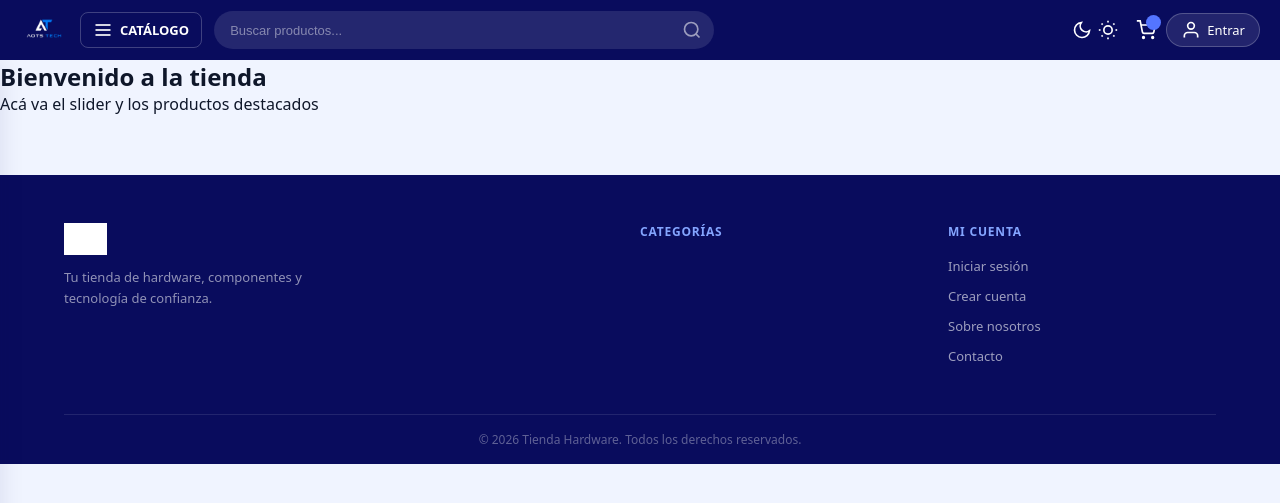
After one commit to GRobkin/Tienda-Hardware, a PHP site: template views/paginas/index.php in a window 1280 px wide. The commit adds this page. Shown: the top 503 px of the page. Run offline with PHP 8.4, Linux system fonts and the light colour scheme; the template is opened without the code that fills it, so the values that code supplies are empty; grey boxes are pictures that could not be loaded.

Commit message:
arreglos, cambios en el nav

```diff
--- a/controllers/PaginasController.php
+++ b/controllers/PaginasController.php
@@ -7,6 +7,7 @@ use Model\Subcategoria;
 use MVC\Router;
 
 class PaginasController {
+
 
     // ── Home ───────────────────────────────────────────────
     public static function index(Router $router) {
--- a/public/css/estilo.css
+++ b/public/css/estilo.css
@@ -83,14 +83,15 @@ button { cursor: pointer; font-family: inherit; }
     z-index: 100;
     background: var(--c950);
     height: var(--nav-h);
-    display: flex;
+    display: grid;
+    grid-template-columns: auto auto 1fr auto;
     align-items: center;
     gap: 12px;
     padding: 0 20px;
 }
 
 .nav__logo img {
-    height: 36px;
+    height: 48px;
 }
 
 .nav__cat-btn {
@@ -188,7 +189,7 @@ button { cursor: pointer; font-family: inherit; }
     display: flex;
     align-items: center;
     gap: 2px;
-    margin-left: auto;
+
 }
 
 .nav__btn {
--- a/router/Router.php
+++ b/router/Router.php
@@ -30,10 +30,11 @@ class Router {
 
         ob_start();
         include_once __DIR__ . "/../views/{$view}.php";
-        $contenido = ob_get_clean();
+        $contenido = ob_get_clean();// Limpia el Buffer
 
+        //utilizar layout segun url
         $url_actual = $_SERVER['PATH_INFO'] ?? '/';
-        $layout = str_contains($url_actual, '/admin') ? 'admin-layout' : 'layout';
+        $layout = 'layout';
         include_once __DIR__ . "/../views/{$layout}.php";
     }
 }
--- /dev/null
+++ b/views/paginas/index.php
@@ -0,0 +1,7 @@
+<?php
+
+?>
+<section class="hero">
+    <h1>Bienvenido a la tienda</h1>
+    <p>Acá va el slider y los productos destacados</p>
+</section>
--- a/views/parciales/nav-auth.php
+++ b/views/parciales/nav-auth.php
@@ -1,5 +1,5 @@
 <nav class="nav-auth">
     <a href="/" class="nav-auth__logo">
-        <img src="/img/logo.png" alt="Ferretería Hardware">
+        <img src="/img/logo.png" alt="Tienda Hardware">
     </a>
 </nav>
--- a/views/parciales/nav.php
+++ b/views/parciales/nav.php
@@ -21,7 +21,7 @@ if (empty($subcategorias_nav)) {
 
     <!-- Logo -->
     <a href="/" class="nav__logo">
-        <img src="/img/logo.png" alt="Ferretería Hardware">
+        <img src="/img/logo.png" alt="Tienda Hardware">
     </a>
 
     <!-- Botón catálogo -->
```
Also changed, not shown: models/Producto.php (+23 -12 lines), public/index.php (+11 -0 lines), includes/app.php (line endings or trailing spaces), includes/funciones.php (line endings or trailing spaces), views/layout.php (line endings or trailing spaces).
